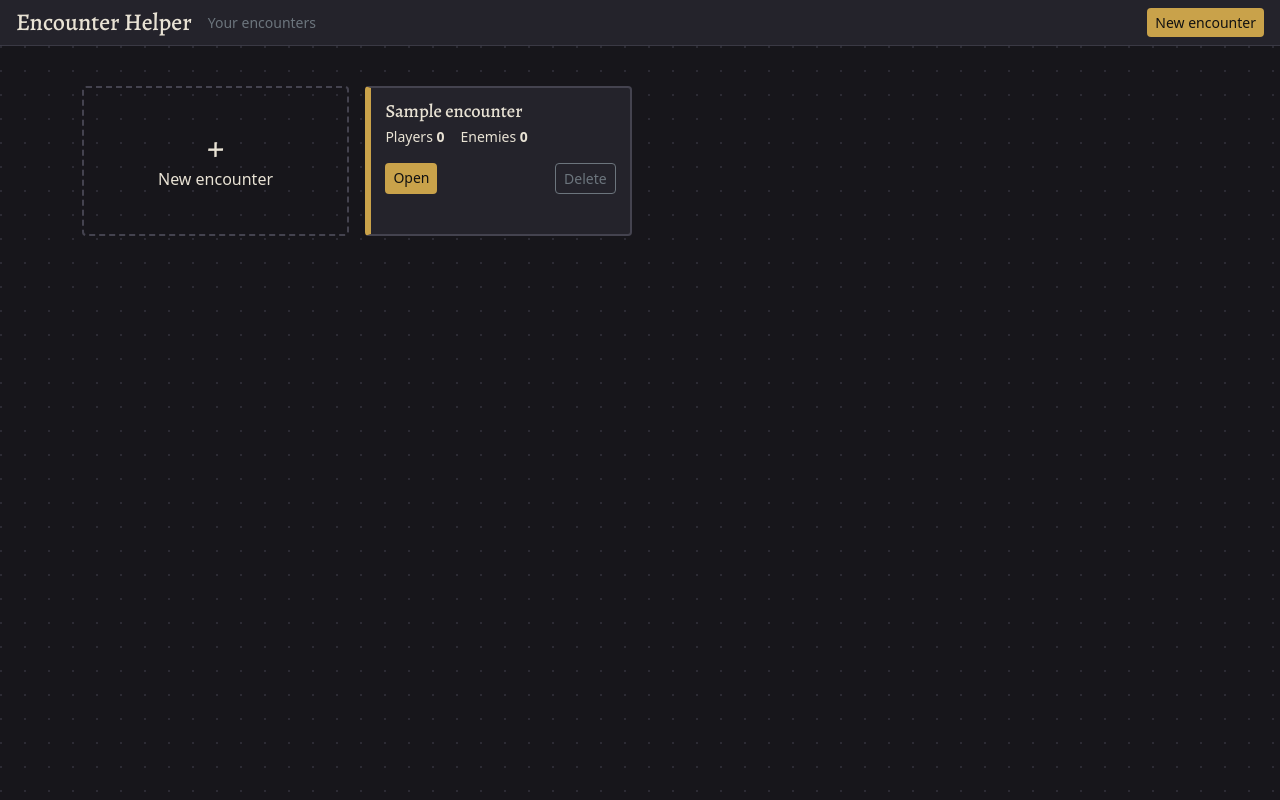
After one commit to UCCS-CS4300-5300/group2-fall2026, a Django app: template project/core/templates/core/dashboard.html in a window 1280 px wide. The commit adds this page. Run offline with Django 5.2, Linux system fonts and the light colour scheme; the template is opened without the code that fills it: values that come from a table or form of the project are taken from there, others are empty; tables that the repository leaves empty hold one stand-in row (values such as "Sample post").

Commit message:
Add dashboard template and CSS

```diff
--- a/project/core/static/core/css/styles.css
+++ b/project/core/static/core/css/styles.css
@@ -212,3 +212,75 @@ h5,
 .nav-tabs .nav-link.active {
   background: var(--ink);
 }
+
+.dashboard {
+  flex: 1;
+  min-height: 0;
+  overflow-y: auto;
+  background: radial-gradient(circle at 1px 1px, #2c2b34 1px, transparent 0) 0
+    0 / 24px 24px;
+}
+
+.encounter-card {
+  position: relative;
+  height: 100%;
+  background: var(--slate);
+  border: 2px solid #44434f;
+  border-left: 6px solid var(--brass);
+  border-radius: 4px;
+  padding: 0.75rem 0.9rem;
+  transition: border-color 0.15s;
+}
+
+.encounter-card:hover,
+.encounter-card:focus-within {
+  border-color: var(--brass);
+}
+
+.encounter-card .name a {
+  color: var(--bone);
+  text-decoration: none;
+  font-family: "Alegreya", Georgia, serif;
+  font-size: 1.15rem;
+}
+
+.encounter-actions {
+  position: relative;
+  z-index: 2;
+}
+
+.encounter-new {
+  min-height: 150px;
+  height: 100%;
+  display: flex;
+  flex-direction: column;
+  align-items: center;
+  justify-content: center;
+  gap: 0.25rem;
+  background: transparent;
+  color: var(--bone);
+  border: 2px dashed #44434f;
+  border-radius: 4px;
+  transition: border-color 0.15s, color 0.15s;
+}
+
+.encounter-new:hover,
+.encounter-new:focus-visible {
+  border-color: var(--brass);
+  color: var(--brass);
+}
+
+.encounter-new-plus {
+  font-family: "Alegreya", Georgia, serif;
+  font-size: 2rem;
+  line-height: 1;
+}
+
+#encounterGrid > .col,
+#encounterGrid > [class*="col-"] {
+  display: flex;
+  flex-direction: column;
+}
+.encounter-col > .encounter-card {
+  flex: 1;
+}
--- /dev/null
+++ b/project/core/templates/core/dashboard.html
@@ -0,0 +1,132 @@
+{% load static %}
+<!doctype html>
+
+<html lang="en" data-bs-theme="dark">
+    <head>
+        <meta charset="UTF-8" />
+        <meta name="viewport" content="width=device-width, initial-scale=1" />
+        <title>Encounter Helper - Dashboard</title>
+        <link
+            href="https://cdn.jsdelivr.net/npm/bootstrap@5.3.3/dist/css/bootstrap.min.css"
+            rel="stylesheet"
+        />
+        <link
+            href="https://fonts.googleapis.com/css2?family=Alegreya:wght@500;700&display=swap"
+            rel="stylesheet"
+        />
+        <link href="{% static 'core/css/styles.css' %}" rel="stylesheet" />
+    </head>
+
+    <body>
+        <div class="topbar d-flex align-items-center px-3 py-2 gap-3">
+            <h1 class="h4 m-0">Encounter Helper</h1>
+            <span class="small text-secondary">Your encounters</span>
+            <button
+                class="btn btn-brass btn-sm ms-auto"
+                data-bs-toggle="modal"
+                data-bs-target="#createModal"
+            >
+                New encounter
+            </button>
+        </div>
+
+        <main class="dashboard" id="dashboard">
+            <div class="container-xl py-4">
+                <p id="dashboardStatus" class="small text-secondary" role="status" aria-live="polite"></p>
+
+                {% if not encounters %}
+                <div id="emptyMsg" class="text-secondary text-center py-5">
+                    <p class="mb-1">No encounters yet.</p>
+                    <p class="small">
+                        Use "New encounter" to set up your first fight.
+                    </p>
+                </div>
+                {% endif %}
+
+                <div class="row g-3" id="encounterGrid">
+                    <div class="col-12 col-sm-6 col-lg-4 col-xl-3">
+                        <button
+                            type="button"
+                            class="encounter-new w-100"
+                            data-bs-toggle="modal"
+                            data-bs-target="#createModal"
+                        >
+                            <span class="encounter-new-plus" aria-hidden="true">+</span>
+                            <span>New encounter</span>
+                        </button>
+                    </div>
+
+                    {% for encounter in encounters %}
+                        {% include "core/encounter_card.html" with encounter=encounter %}
+                    {% endfor %}
+                </div>
+            </div>
+        </main>
+
+        <!-- Create encounter modal -->
+        <div class="modal fade" id="createModal" tabindex="-1" aria-labelledby="createModalTitle">
+            <div class="modal-dialog">
+                <form class="modal-content" id="createForm" method="post" action=""">
+                    {% csrf_token %}
+                    <div class="modal-header">
+                        <h5 class="modal-title" id="createModalTitle">New encounter</h5>
+                        <button
+                            type="button"
+                            class="btn-close"
+                            data-bs-dismiss="modal"
+                            aria-label="Close"
+                        ></button>
+                    </div>
+                    <div class="modal-body">
+                        <label class="form-label" for="newEncounterName">Name</label>
+                        <input
+                            id="newEncounterName"
+                            name="name"
+                            class="form-control"
+                            maxlength="100"
+                            placeholder="Goblin Ambush"
+                            required
+                        />
+                        <p id="createError" class="small text-danger mt-2 mb-0" role="alert"></p>
+                    </div>
+                    <div class="modal-footer">
+                        <button class="btn btn-brass" type="submit">Create encounter</button>
+                    </div>
+                </form>
+            </div>
+        </div>
+
+        <!-- Delete confirmation modal (one shared modal; JS fills in the name and URL) -->
+        <div class="modal fade" id="deleteModal" tabindex="-1" aria-labelledby="deleteModalTitle">
+            <div class="modal-dialog">
+                <form class="modal-content" id="deleteForm" method="post" action="">
+                    {% csrf_token %}
+                    <div class="modal-header">
+                        <h5 class="modal-title" id="deleteModalTitle">Delete encounter</h5>
+                        <button
+                            type="button"
+                            class="btn-close"
+                            data-bs-dismiss="modal"
+                            aria-label="Close"
+                        ></button>
+                    </div>
+                    <div class="modal-body">
+                        <p class="mb-1">
+                            Delete <strong id="deleteEncounterName"></strong>?
+                        </p>
+                        <p class="small text-secondary mb-0">
+                            Its combatants, quests, and notes will be removed. This can't be undone.
+                        </p>
+                    </div>
+                    <div class="modal-footer">
+                        <button type="button" class="btn btn-outline-light" data-bs-dismiss="modal">Cancel</button>
+                        <button type="submit" class="btn btn-danger" id="confirmDeleteBtn">Delete encounter</button>
+                    </div>
+                </form>
+            </div>
+        </div>
+
+        <script src="https://cdn.jsdelivr.net/npm/bootstrap@5.3.3/dist/js/bootstrap.bundle.min.js"></script>
+        <script type="module" src="{% static 'core/js/dashboard.js' %}"></script>
+    </body>
+</html>
--- /dev/null
+++ b/project/core/templates/core/encounter_card.html
@@ -0,0 +1,31 @@
+<div class="col-12 col-sm-6 col-lg-4 col-xl-3 encounter-col" data-encounter-col="{{ encounter.id }}">
+    <article
+        class="encounter-card"
+        data-id="{{ encounter.id }}"
+        data-name="{{ encounter.name }}"
+        data-open-url=""
+        data-delete-url=""
+    >
+        <h5 class="name h6 m-0 mb-1">
+            <a href="" class="stretched-link">{{ encounter.name }}</a>
+        </h5>
+
+        <div class="d-flex gap-3 small mb-3">
+            <span>Players <strong>{{ encounter.player_count|default:0 }}</strong></span>
+            <span>Enemies <strong>{{ encounter.enemy_count|default:0 }}</strong></span>
+        </div>
+
+        <div class="encounter-actions d-flex gap-2">
+            <a href="" class="btn btn-brass btn-sm">Open</a>
+            <button
+                type="button"
+                class="btn btn-sm btn-outline-secondary ms-auto js-delete-encounter"
+                data-bs-toggle="modal"
+                data-bs-target="#deleteModal"
+                aria-label="Delete {{ encounter.name }}"
+            >
+                Delete
+            </button>
+        </div>
+    </article>
+</div>
```
